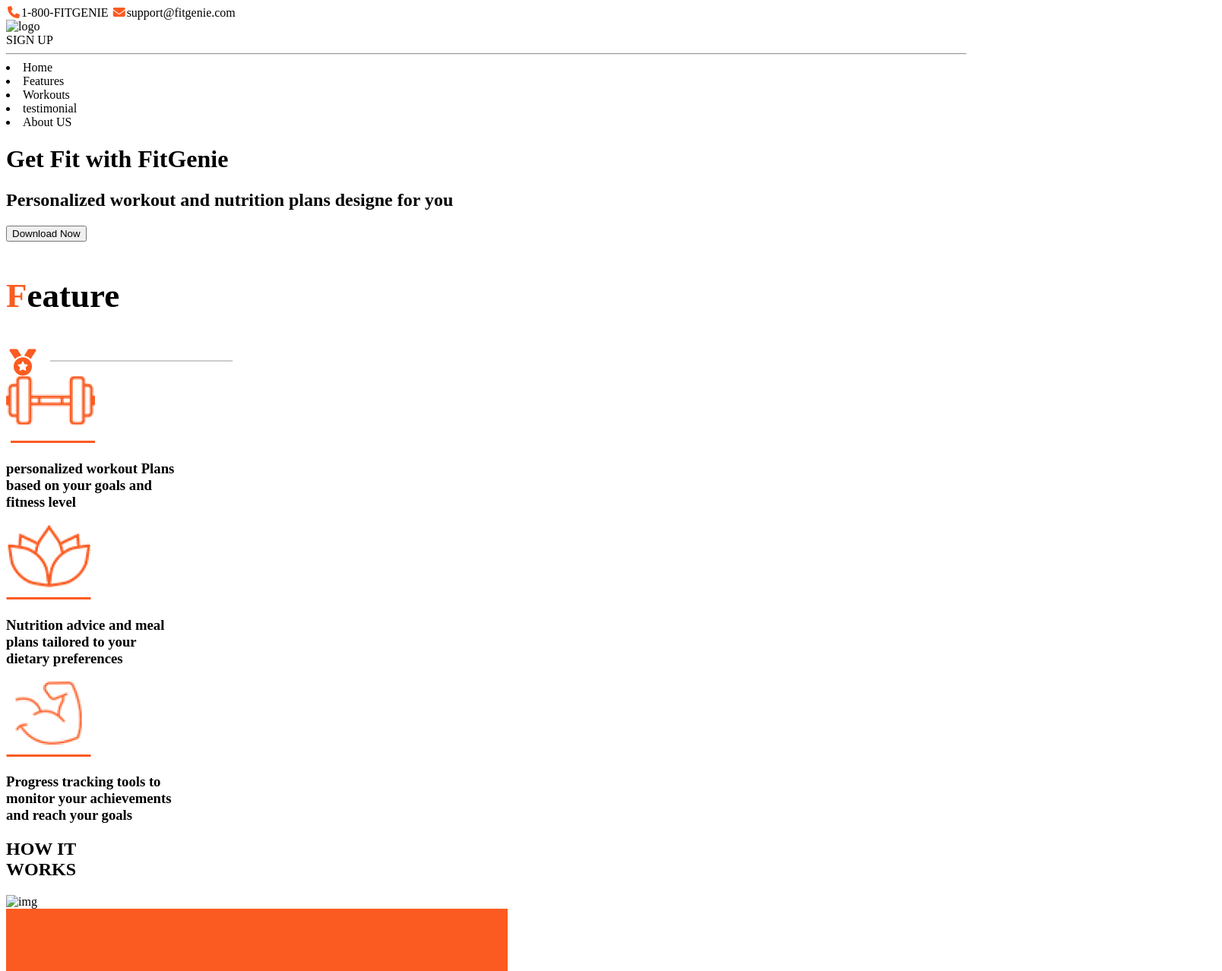
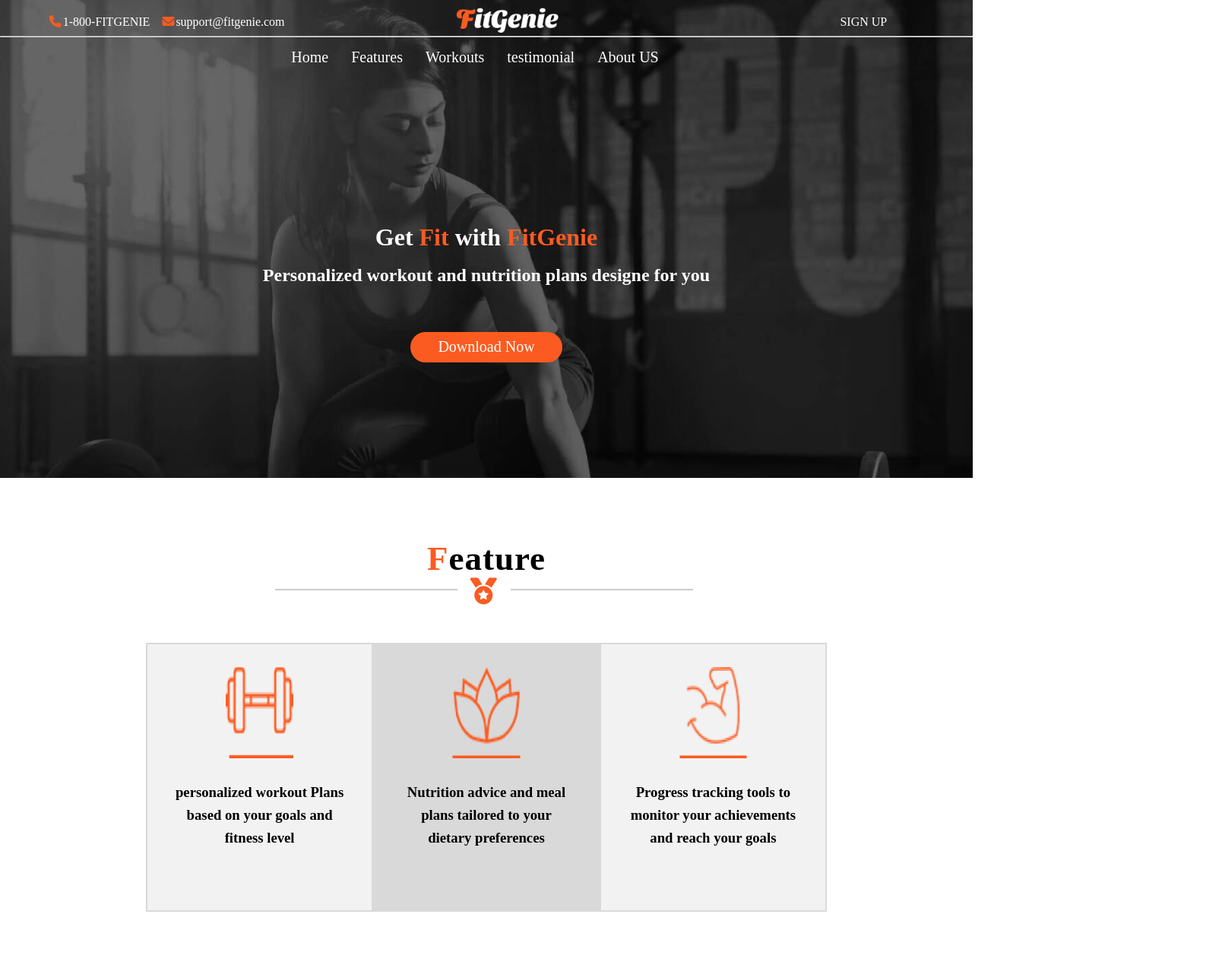
Before and after one commit to KYTC-Front-End/Alaa-Fitness, a plain HTML site: page index.html in a window 1280 px wide. Shown: the top 1278 px of the page at 76% size, 1608 px wide, since content can reach past the window. Drawn offline with nearby package versions, Linux system fonts and the light colour scheme; the site is published under a folder, as on GitHub Pages, so addresses that start at the root find nothing; a web font is replaced by a local one.

Commit message:
Fitness Project

```diff
--- a/index.html
+++ b/index.html
@@ -5,7 +5,7 @@
   <meta charset="UTF-8" />
   <meta http-equiv="X-UA-Compatible" content="IE=edge" />
   <meta name="viewport" content="width=device-width, initial-scale=1.0" />
-  <link rel="stylesheet" href="/style.css" />
+  <link rel="stylesheet" href="./style.css" />
   <link rel="stylesheet" href="css/material-icons.css" />
   <link rel="stylesheet" href="css/fontawesome.css" />
   <script src="https://kit.fontawesome.com/ce8e52b871.js" crossorigin="anonymous"></script>
@@ -26,7 +26,7 @@
         <i class="fa-solid fa-envelope" id="mail-icon" style="color: #fb5b21"></i><span>support@fitgenie.com</span>
       </nav>
       <nav class="nav-top-img">
-        <img src="/image/logo.png" class="logo-img" alt="logo" />
+        <img src="./image/logo.png" class="logo-img" alt="logo" />
       </nav>
       <nav id="sign-nav">SIGN UP</nav>
     </div>
@@ -111,7 +111,7 @@
     <div class="girl-cont">
       <h1 class="work-h1">HOW <span class="it-work">IT</span><br> WORKS</h1>
 
-      <img src="/image/girl.png" alt="img" class="girl">
+      <img src="./image/girl.png" alt="img" class="girl">
     </div>
 
     <div class="left-work">
--- a/style.css
+++ b/style.css
@@ -7,7 +7,7 @@
   margin-left: 48vw;
 }
 .hero-img{
-    background-image: url(/image/hero.png);
+    background-image: url(./image/hero.png);
     height: 629px;
 }
 .nav-top{
@@ -138,10 +138,7 @@
 
 }
 
-.left-work{
-    /* margin-left: -37rem; */
 
-}
 
 .it-work{
    font-weight: 900;
@@ -181,9 +178,6 @@
     padding-top: 110px;
 }
 
-.work1{
-  /* margin-top: 8em; */
-}
 .text-work{
     font-size: 1.5em;
     font-family: 'Yrsa', serif;
```
